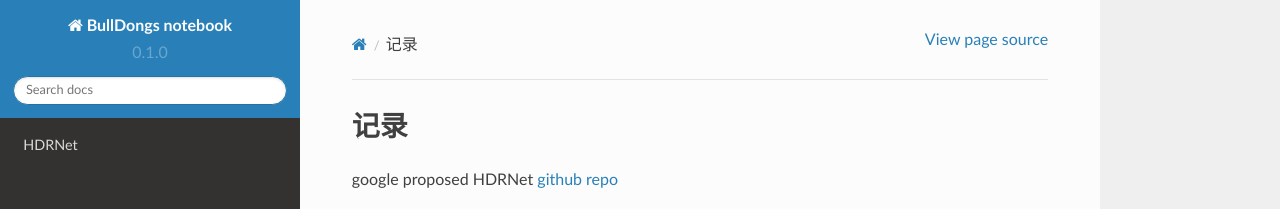
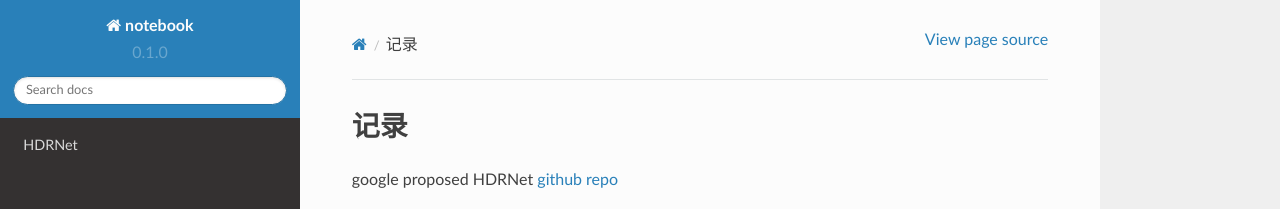
Before and after one commit to ashbringerf/readthedoc, a Sphinx documentation site: the page built from docs/source/index.rst, in a window 1280 px wide. Shown: the top 209 px of the page. Built offline with Sphinx 7.4.7 and the Read the Docs theme 2.0.0, drawn with Linux system fonts in a browser that asks for light colours; pages that are not in the unit, such as notebooks, are missing from menus.

Commit message:
Update conf.py

```diff
--- a/docs/source/conf.py
+++ b/docs/source/conf.py
@@ -2,7 +2,7 @@
 
 # -- Project information
 
-project = 'BullDongs notebook'
+project = 'notebook'
 copyright = '2022, FengTian'
 author = 'FengTian'
 
```
